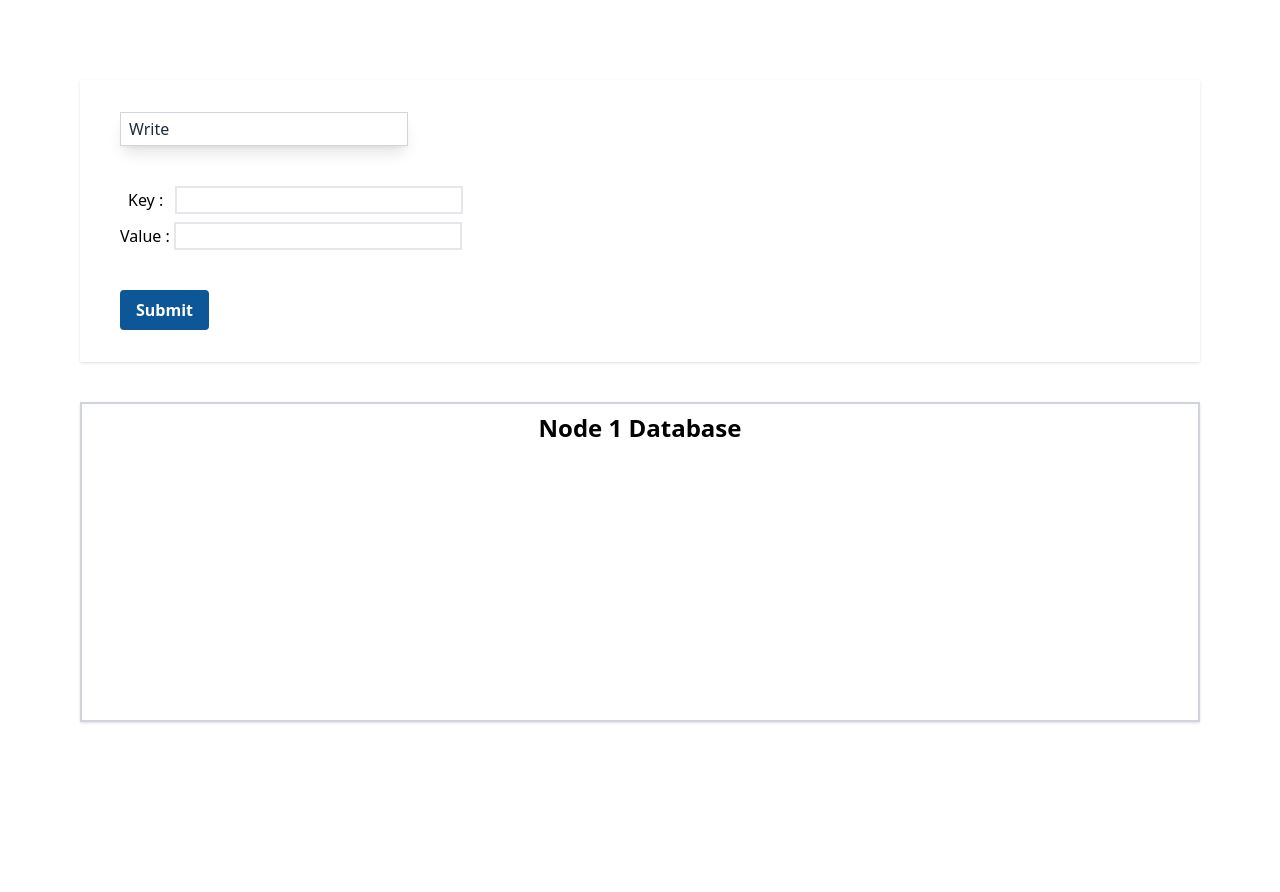
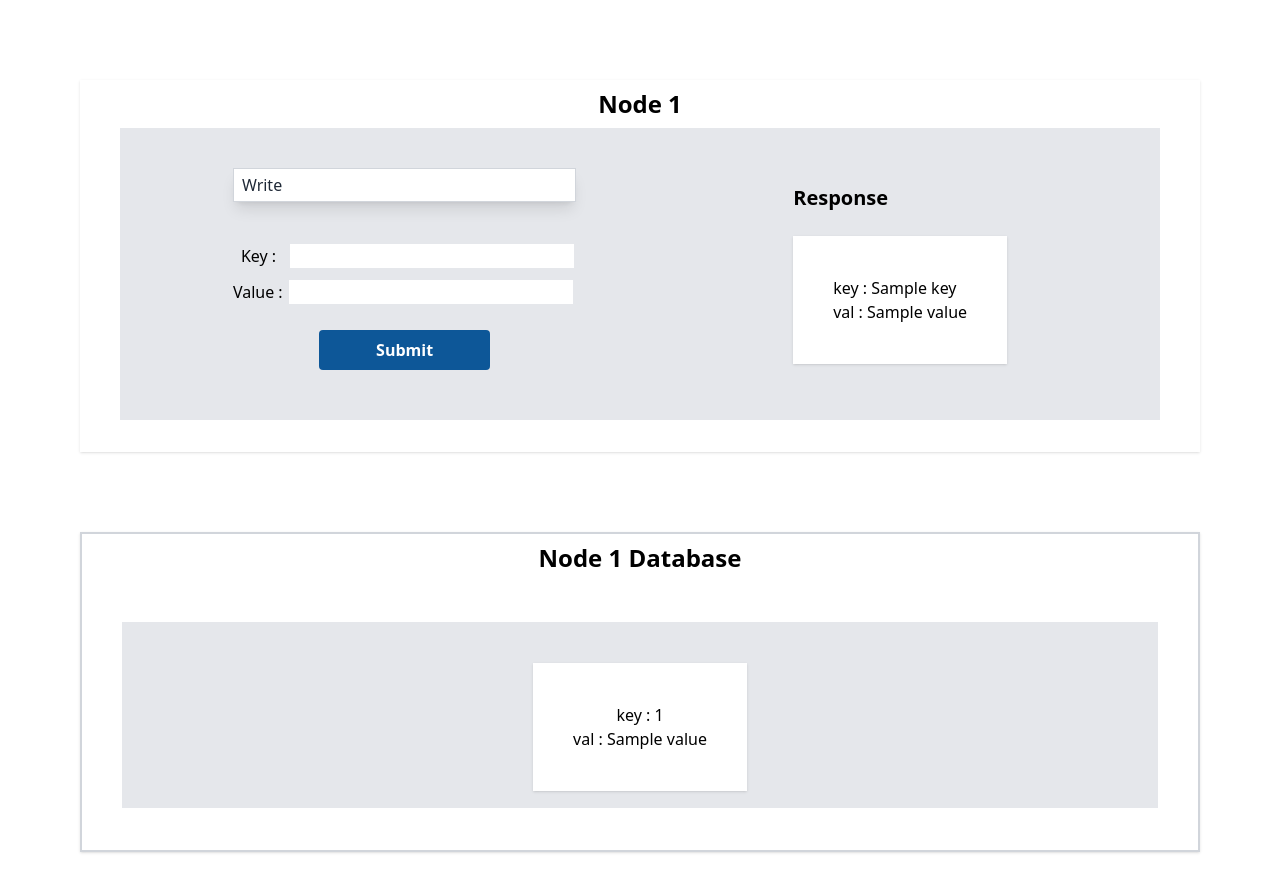
Before and after one commit to Gagan-G-R/Chain-Replication-Python, a Flask app: template processes/templates/Node.html in a window 1280 px wide. Before the commit the page ends 723 px from the top, so only its background shows below. Run offline with Flask 2, Linux system fonts and the light colour scheme; the template is opened without the code that fills it: most values are stand-ins (such as "Sample title", 1, 10 or a date in 2020); some libraries are stand-ins or nearby versions.

Commit message:
Project Done and Duster

```diff
--- a/processes/app.py
+++ b/processes/app.py
@@ -7,7 +7,11 @@ import pandas as pd
 import time
 import numpy as np
 import requests
-
+# Mongo
+from pymongo import MongoClient
+CONNECTION_STRING = "mongodb://localhost:27017/CRAQ"
+mongoclient = MongoClient(CONNECTION_STRING)
+db = mongoclient['CRAQ']
 
 app = Flask(__name__)
 
@@ -17,59 +21,83 @@ def Home():
     return render_template('Home.html')
 
 
+@app.route('/readwrite')
+def ReadWrite():
+    searchT = request.args.get('searchT')
+    key = request.args.get('Key')
+    value = request.args.get('Value')
+    coo_id = request.args.get('coo_id')
+    node_id = request.args.get('node_id')
+    print("<<FLASK READ REQ>>", searchT, key, value, coo_id, node_id)
+    obj = client.Client({"coordinator": coo_id, "read": node_id})
+    respView = {}
+    if searchT == 'r':
+        try:
+            responce = obj.do_read(key)
+            respView['key'] = key
+            respView['value'] = responce[key]
+        except:
+            responce = "!err"
+            key = '-----ERR-----'
+            value = '-----ERR-----'
+            respView['key'] = key
+            respView['value'] = value
+
+    else:
+        if key.strip() == '':
+            return redirect('/node?coo_no='+coo_id+'&node_no='+node_id)
+        responce = obj.do_write(key, value)
+        if not responce:
+            key = '-----ERR-----'
+            value = '-----ERR-----'
+        respView['key'] = key
+        respView['value'] = value
+
+    print("<<FLASK READ/WRITE RESPONSE>>", responce)
+    web_obj = db[node_id].find()
+    result = list(web_obj)
+    return render_template('Node.html', node_id=node_id, coo_no=coo_id, node_data=result, respView=respView)
+
+
 @app.route('/node')
 def Node():
-    coo_id=request.args.get('coo_no')
-    node_id=request.args.get('node_no')
-    print(coo_id)
-    print(node_id)
-    # obj = client.Client({"coordinator": 5200, "read": 5201})
-    # print(obj.do_read("SD"))
-    # print(obj.do_write("SD", "1"))
-    # print(obj.do_read("SD"))
-    return render_template('Node.html',node_id=node_id,coo_no=coo_id)
+    coo_id = request.args.get('coo_no')
+    node_id = request.args.get('node_no')
+    if node_id == '' or not node_id:
+        return redirect('/coordinator?coo_no='+coo_id)
+    else:
+        print("<<FLASK Node>>", coo_id, node_id)
+        # obj = client.Client({"coordinator": coo_id, "read": node_id})
+
+        web_obj = db[node_id].find()
+        result = list(web_obj)
+
+        return render_template('Node.html', node_id=node_id, coo_no=coo_id, node_data=result, respView=[])
+
 
 @app.route('/coordinator')
 def Coordinator():
-    coo_id=request.args.get('coo_no')
+    coo_id = request.args.get('coo_no')
     print(coo_id)
-    nodes=[{
-        "id":1,
-        "key":"SD",
-        "value":"1",
-        "status":"True",
-    },{
-        "id":1,
-        "key":"SD",
-        "value":"1",
-        "status":"True",
-    },{
-        "id":1,
-        "key":"SD",
-        "value":"1",
-        "status":"True",
-    },{
-        "id":1,
-        "key":"SD",
-        "value":"1",
-        "status":"True",
-    }]
-    return render_template('coord.html',coo_no=coo_id,nodeslist=nodes)
+    collections = db.list_collection_names()
+    no_of_collections = len(db.list_collection_names())
+    result = {}
+    for collection in collections:
+        obj = db[collection].find()
+        result[collection] = list(obj)
 
-@app.route('/addnode',methods=['POST'])
+    return render_template('coord.html', coo_no=coo_id, nodeslist=result)
+
+
+@app.route('/addnode', methods=['POST'])
 def addnode():
-    coo_id=request.args.get('coo_no')
+    coo_id = request.args.get('coo_no')
     print(coo_id)
-    node_id=request.args.get('node_no')
+    node_id = request.args.get('node_no')
     print(node_id)
     global allNodes
     allNodes.append(node_id)
 
+
 if __name__ == '__main__':
     app.run(port=4500, debug=True)
-    allNodes=[{
-        "id":1,
-        "key":"SD",
-        "value":"1",
-        "status":"True",
-    },]
--- a/processes/templates/Node.html
+++ b/processes/templates/Node.html
@@ -5,21 +5,20 @@
     <meta http-equiv="X-UA-Compatible" content="IE=edge">
     <script src="https://cdn.tailwindcss.com"></script>
     <meta name="viewport" content="width=device-width, initial-scale=1.0">
-    <title>CRAQ - CHAIN - {{coo_no}}</title>
+    <title>CRAQ - NODE - {{node_id}}</title>
 </head>
 <body>
     <div  class="m-20">
-        <div class="shadow py-8 px-10">
-    <div class="w-72 h-full ">
+        <div class="shadow pb-8 px-10">
+            <h1 class="text-center mx-auto py-2 px-2 font-bold text-2xl">Node {{ node_id }} </h2>
+                <div class="flex space-x-6 justify-evenly bg-gray-200">
+    <form method="GET" action="/readwrite" class="mr-10 mt-10">
         <div class=" flex border border-gray-300 text-gray-800 bg-white shadow-lg">
-            <select class="appearance-none w-full py-1 px-2 bg-white" name="whatever" id="frm-whatever">
+            <select class="appearance-none w-full py-1 px-2 bg-white" name="searchT" id="frm-whatever">
                 <option value="w">Write</option>
                 <option value="r">Read</option>
 
             </select>
-
-
-        </div>
         </div>
         <div class="flex flex-col my-10">
             <div>
@@ -30,24 +29,56 @@
                 <label for="Value">Value :</label>
                 <input class="border-2 w-72" type="text" name="Value" id="Value" />
         </div>
-</div>
-<div>
-    <button class="bg-[#0d5798] hover:bg-white hover:text-[#0d5798] hover:border hover:border-[#0d5798] text-white font-bold py-2 px-4 rounded" onclick="alert('submit')">
+        <input class='hidden' name="node_id" value='{{ node_id }}' />
+        <input class='hidden' name="coo_id" value='{{ coo_no }}' />
+        <button type="submit"  class="w-1/2 mx-auto mt-6 bg-[#0d5798] hover:bg-white hover:text-[#0d5798] hover:border hover:border-[#0d5798] text-white font-bold py-2 px-4 rounded" onclick="alert('submit')">
             Submit
           </button>
         </div>
+    </form>
+    <div>
+        <div class="px-10 py-14">
+            {% if respView!=[] %}
+            <h1 class="text-xl font-bold">Response</h1>
+            <div class="p-10 shadow mt-6 bg-white">
+                <h1>key : {{ respView['key'] }}</h1>
+                <h1>val : {{ respView['value'] }}</h1>
+            </div>
+            {% endif %}
+        </div>
+    </div>
+</div>
+</div>
 </div>
 
-<div class="my-10 border-2 border-gray-300 shadow h-80">
-    <h1 class="text-center mx-auto py-2 px-2 font-bold text-2xl">Node {{ node_id }} Database</h2>
+<div class="my-10 border-2 border-gray-300 shadow h-80 px-10 mx-20">
+    <h1 class="text-center mx-auto py-2 px-2 font-bold text-2xl">Node {{ node_id }} Database</h1>
+        <div  class=" my-10 py-4 border px-2 text-center bg-gray-200">
+            <ul class="flex space-x-2 justify-evenly">
+            {% for val in node_data %}
+                <li>
+                    <div class="p-10 shadow mt-6 bg-white">
+                        <h1>key : {{val['_id']}}</h1>
+                        <h1>val : {{val['value']}}</h1>
+                    </div>
+                </li>
+            {% endfor %}
+            </ul>
+        </div>
 </div>
 </div>
 </body>
 <script>
     const js=007;
     const select = document.getElementById('frm-whatever');
+
+    async function readreq(){
+
+    }
+
     select.addEventListener('change', (event) => {
         console.log(event.target.value);
+
     });
 
     const valueKeyInput = document.querySelector('[ref="value-key-input"]');
```
Also changed, not shown: processes/client.py (+8 -0 lines), processes/templates/Home.html (+10 -5 lines), processes/templates/coord.html (+17 -12 lines), testMongo.py (+17 -8 lines). Lines whose indentation alone changed are shown as unchanged.
